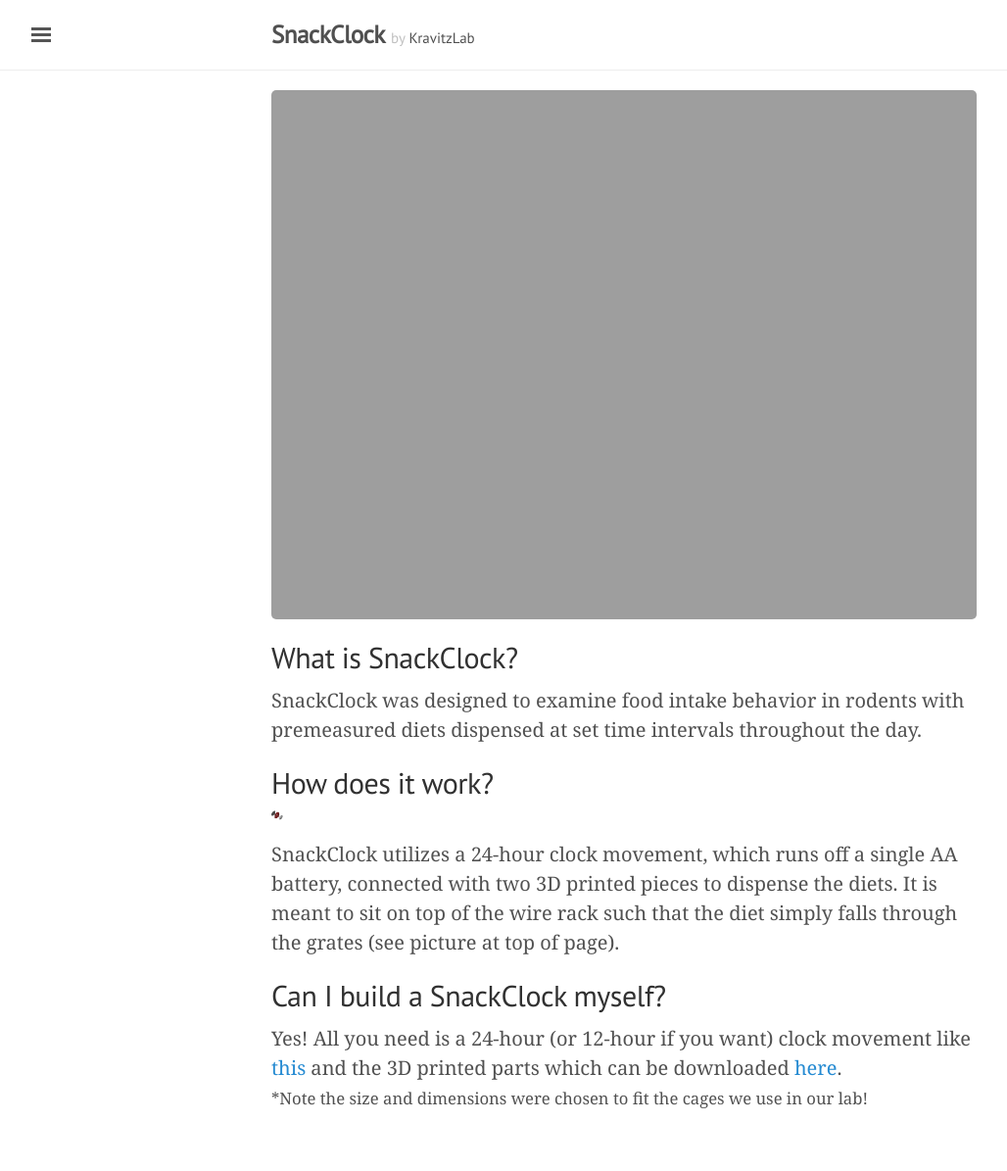
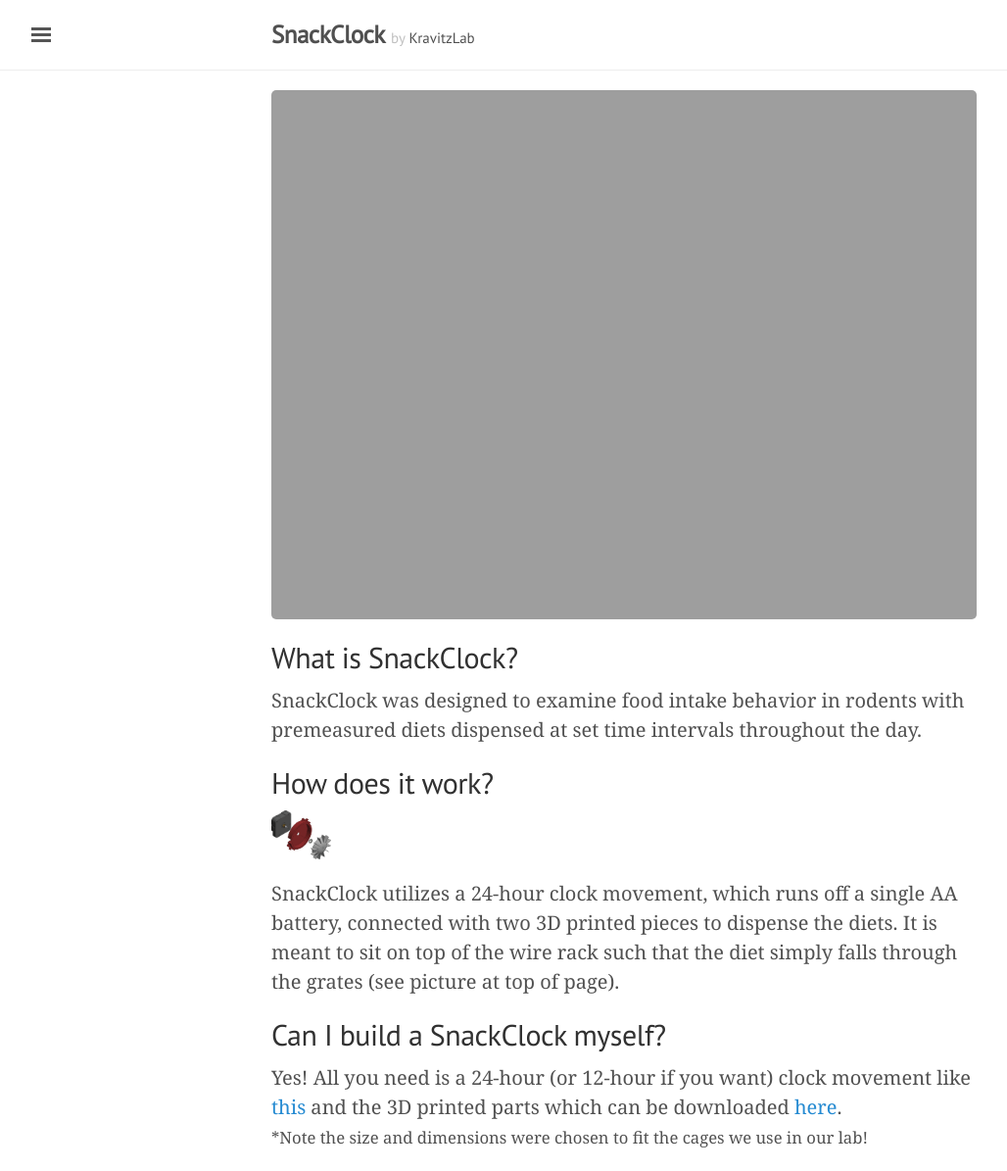
Before and after one commit to KravitzLabDevices/SnackClock, a Jekyll site: the page built from index.html, in a window 1280 px wide. Shown: the whole page at 98% size, without its empty margins (3-1031 px from the left). Built offline with Jekyll 4.4.1, drawn with Linux system fonts in a browser that asks for light colours; some web fonts are replaced; the list of posts is cut into pages by our own code; before the commit the page ends 1155 px from its top, so only the background shows below that.

Commit message:
index update

```diff
--- a/index.html
+++ b/index.html
@@ -12,7 +12,7 @@
 <p>SnackClock was designed to examine food intake behavior in rodents with premeasured diets dispensed at set time intervals throughout the day.</p>
 
 <h2> How does it work?</h2>
-<img src="{{ site.baseurl }}/public/images/SnackClock_view3.png" alt="SnackClock exploded" height="10">
+<img src="{{ site.baseurl }}/public/images/SnackClock_view3.png" alt="SnackClock exploded" height="50">
 
 <p>SnackClock utilizes a 24-hour clock movement, which runs off a single AA battery, connected with two 3D printed pieces to dispense the diets. It is meant to sit on top
 of the wire rack such that the diet simply falls through the grates (see picture at top of page).</p>
```
